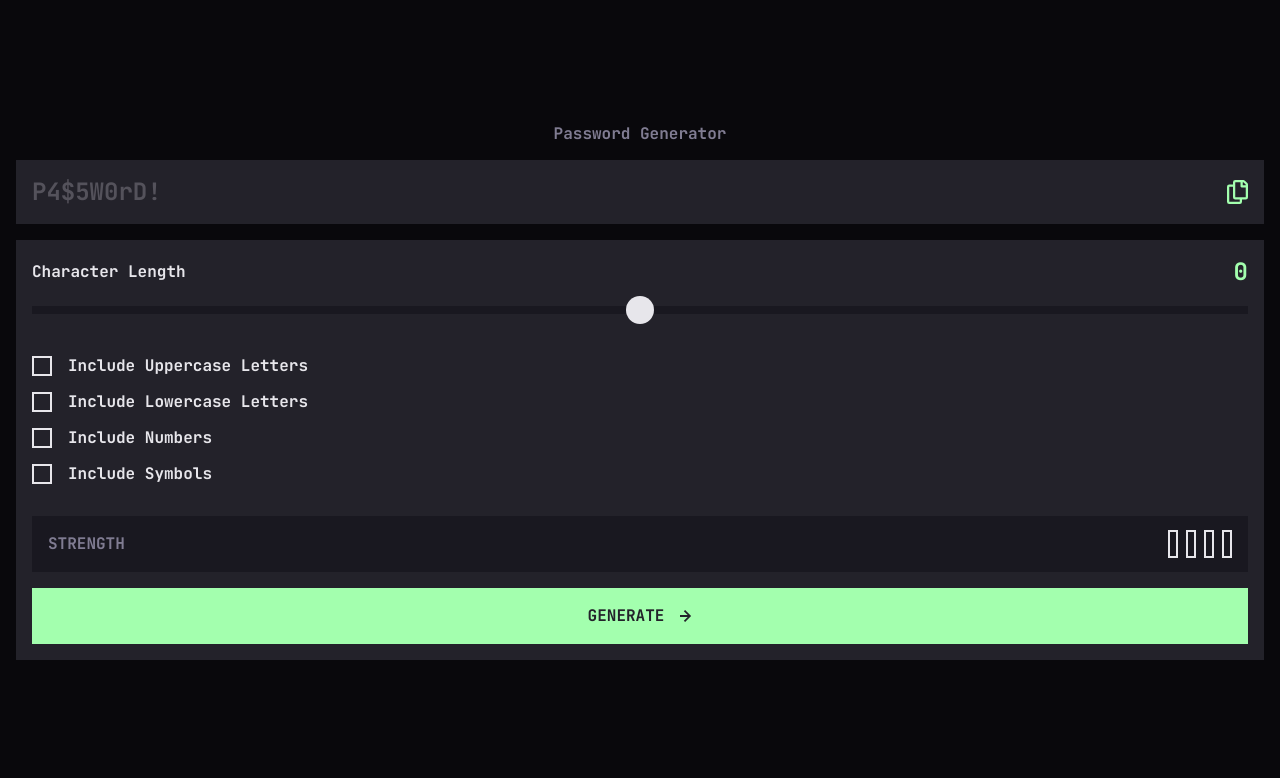
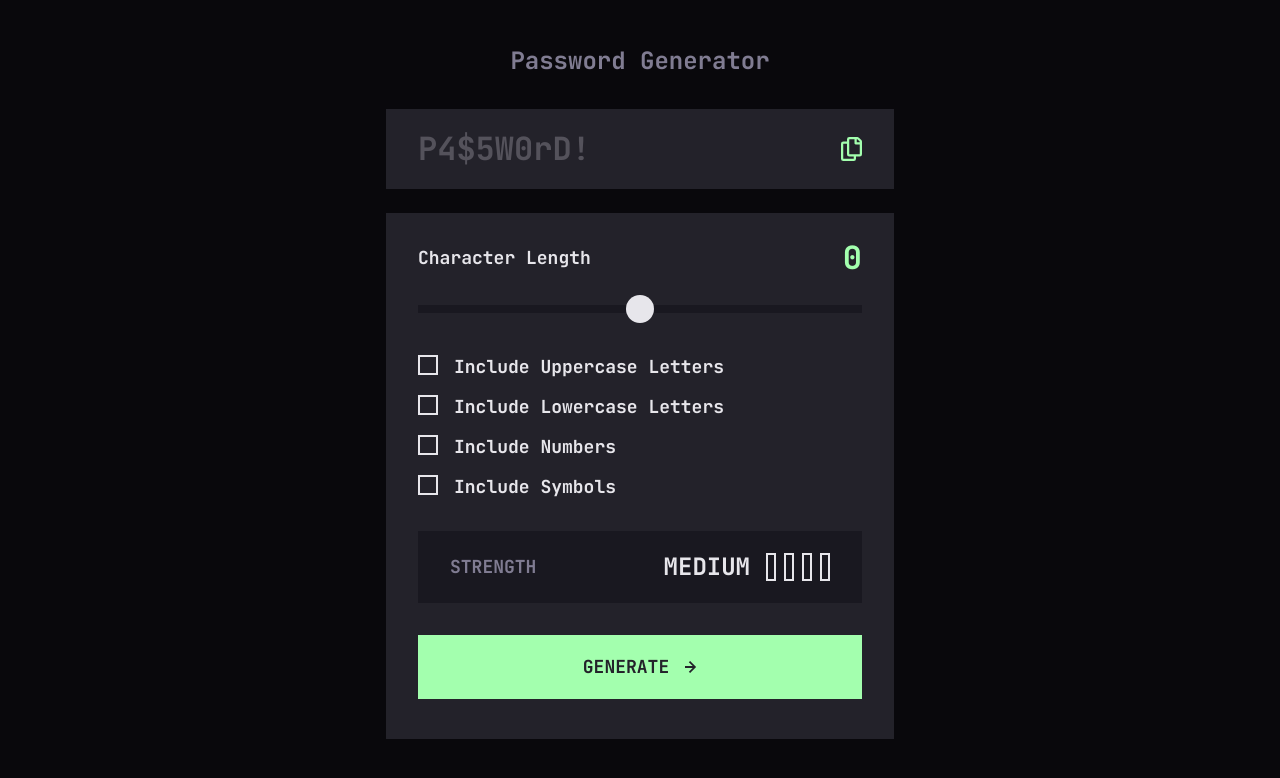
Before and after one commit to hakan-kemal/password-generator-app, a plain HTML site: page index.html in a window 1280 px wide. Drawn offline with Linux system fonts and the light colour scheme.

Commit message:
add: styles tablet sized screens

```diff
--- a/index.html
+++ b/index.html
@@ -51,7 +51,9 @@
         <div class="settings-container">
           <div class="character-length-container">
             <div class="label-with-value">
-              <label for="character-length">Character Length</label>
+              <label class="character-length-label" for="character-length">
+                Character Length
+              </label>
               <span class="character-length-value" id="character-length-value">
                 0
               </span>
@@ -89,6 +91,7 @@
             <div class="password-strength" id="password-strength">
               <p>Strength</p>
               <div class="strength-bars" id="strength-bars">
+                <p>MEDIUM</p>
                 <div class="bar"></div>
                 <div class="bar"></div>
                 <div class="bar"></div>
--- a/styles.css
+++ b/styles.css
@@ -64,6 +64,7 @@
   --spacing-200: 1rem;
   --spacing-300: 1.5rem;
   --spacing-400: 2rem;
+  --spacing-500: 2.5rem;
   --spacing-700: 3.5rem;
   --spacing-1000: 5rem;
   --spacing-1300: 6.5rem;
@@ -197,6 +198,7 @@ main {
 
 .strength-bars {
   display: flex;
+  align-items: center;
   gap: var(--spacing-100);
 }
 
@@ -206,15 +208,15 @@ main {
   border: 2px solid var(--color-grey-200);
 }
 
-.strength-bars.too-weak .bar:first-of-type {
+.strength-bars.too-weak .bar:nth-child(-n + 2) {
   background-color: var(--color-red-500);
   border-color: var(--color-red-500);
 }
-.strength-bars.weak .bar:nth-child(-n + 2) {
+.strength-bars.weak .bar:nth-child(-n + 3) {
   background-color: var(--color-orange-400);
   border-color: var(--color-orange-400);
 }
-.strength-bars.medium .bar:nth-child(-n + 3) {
+.strength-bars.medium .bar:nth-child(-n + 4) {
   background-color: var(--color-yellow-300);
   border-color: var(--color-yellow-300);
 }
@@ -276,3 +278,70 @@ main {
 .hidden {
   display: none;
 }
+
+@media (min-width: 48rem) {
+  .app-title {
+    font-size: 1.5rem;
+    line-height: 2rem;
+    color: var(--color-grey-600);
+  }
+
+  .main-container {
+    max-width: 33.75rem;
+    margin: 0 auto;
+  }
+
+  .password-container {
+    margin-block: var(--spacing-400) var(--spacing-300);
+    padding: 1.1875rem var(--spacing-400);
+    font-size: 2rem;
+    line-height: 2.625rem;
+  }
+
+  .copy-status,
+  .character-length-label,
+  .format-options-container {
+    font-size: 1.125rem;
+    line-height: 1.5rem;
+  }
+
+  .settings-container {
+    margin-top: var(--spacing-300);
+    padding: var(--spacing-300) var(--spacing-400) var(--spacing-500);
+  }
+
+  .character-length-container {
+    gap: var(--spacing-200);
+  }
+
+  .character-length-value {
+    font-size: 2rem;
+    line-height: 2.625rem;
+  }
+
+  .password-strength-container {
+    gap: var(--spacing-400);
+  }
+
+  .password-strength {
+    padding: 1.25rem var(--spacing-400);
+
+    & p {
+      font-size: 1.125rem;
+      line-height: 1.5rem;
+    }
+  }
+
+  .strength-bars p {
+    font-size: 1.5rem;
+    line-height: 2rem;
+    color: var(--color-grey-200);
+    margin-right: var(--spacing-100);
+  }
+
+  .generate-password-btn {
+    padding-block: 1.125rem;
+    font-size: 1.125rem;
+    line-height: 1.5rem;
+  }
+}
```
